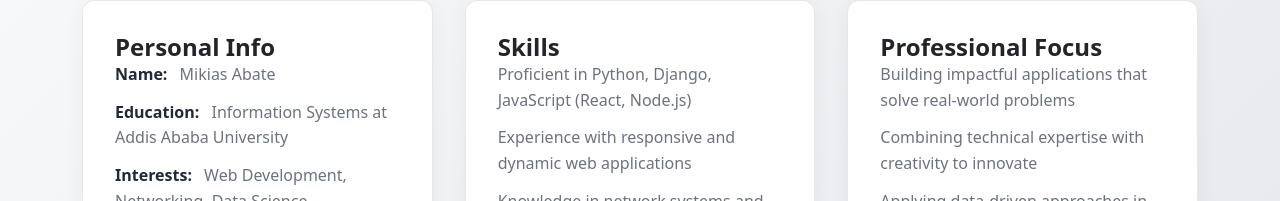
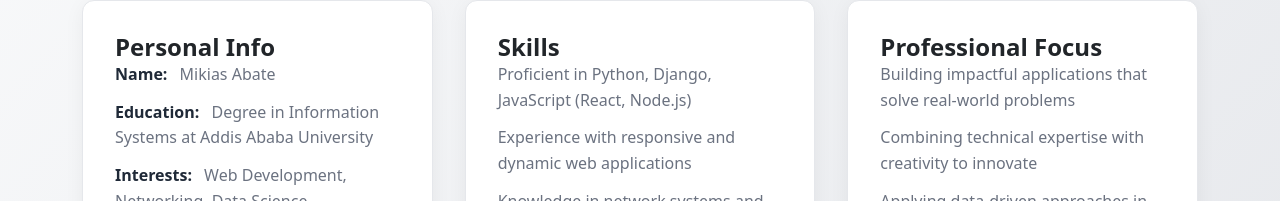
Before and after one commit to mikias1219/Personal_website, a React (Vite) app: page / in a window 1280 px wide. Shown: the part 1038-1239 px from the top of the page. Built offline with nearby package versions, Linux system fonts and the light colour scheme.

Commit message:
profile picture updated

```diff
--- a/src/pages/about.tsx
+++ b/src/pages/about.tsx
@@ -12,7 +12,7 @@ const AboutMe: React.FC = () => {
             <h3 className="card-title">Personal Info</h3>
             <ul className="info-list">
               <li><strong>Name:</strong> Mikias Abate</li>
-              <li><strong>Education:</strong> Information Systems at Addis Ababa University</li>
+              <li><strong>Education:</strong>  Degree in Information Systems at Addis Ababa University</li>
               <li><strong>Interests:</strong> Web Development, Networking, Data Science</li>
             </ul>
           </div>
--- a/src/pages/home.tsx
+++ b/src/pages/home.tsx
@@ -1,5 +1,5 @@
 import React, { useEffect, useState } from 'react';
-import profilePic from '../photo/photo_2024-04-04_13-32-35.jpg'; // Ensure this path is correct
+import profilePic from '../photo/profile.jpg'; // Ensure this path is correct
 import cvFile from '../assets/mikias_Abate.pdf'; // Adjust the path to your CV file
 
 const Home: React.FC = () => {
```
Also changed, not shown: src/photo/profile.jpg (added).
